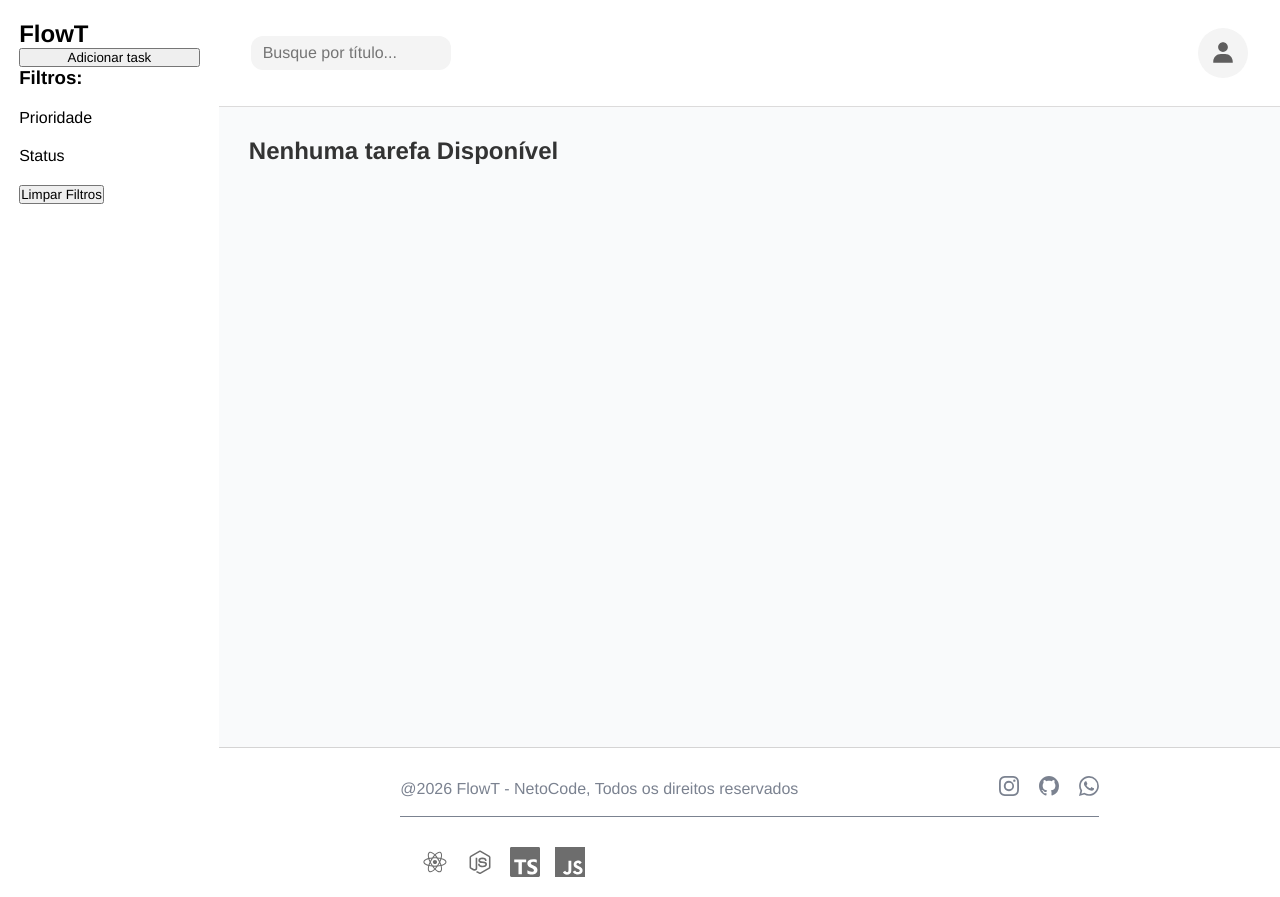
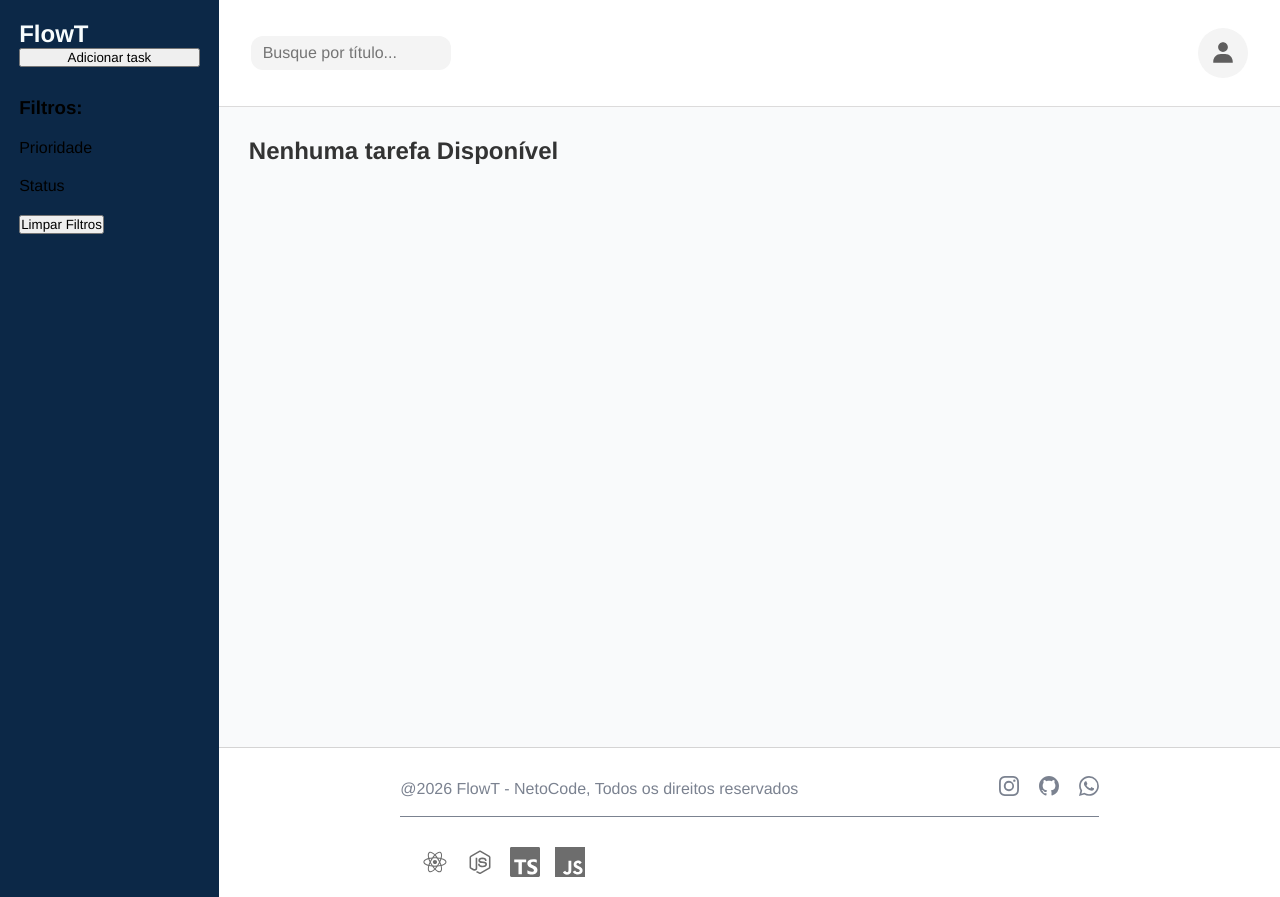
Before and after one commit to soaresesousa/FlowT---Projeto-Gerenciador-de-Tarefas, a React (Vite) app: page / in a window 1280 px wide. Built offline with nearby package versions, Linux system fonts and the light colour scheme.

Commit message:
(style): Cor da sidebar, do titulo e espaçamento do campo de filtros

```diff
--- a/src/styles/sidebar.css
+++ b/src/styles/sidebar.css
@@ -3,12 +3,18 @@ aside {
     flex-direction: column;
     width: 20%;
     padding: 20px 1.5%;
+    background:#0C2847;
+}
+
+.header-title {
+    color: #F7FCFD;
 }
 
 .filters {
     display: flex;
     flex-direction: column;
     gap: 20px;
+    margin-top: 30px;
 }
 
 .filters .filter-select {
```
